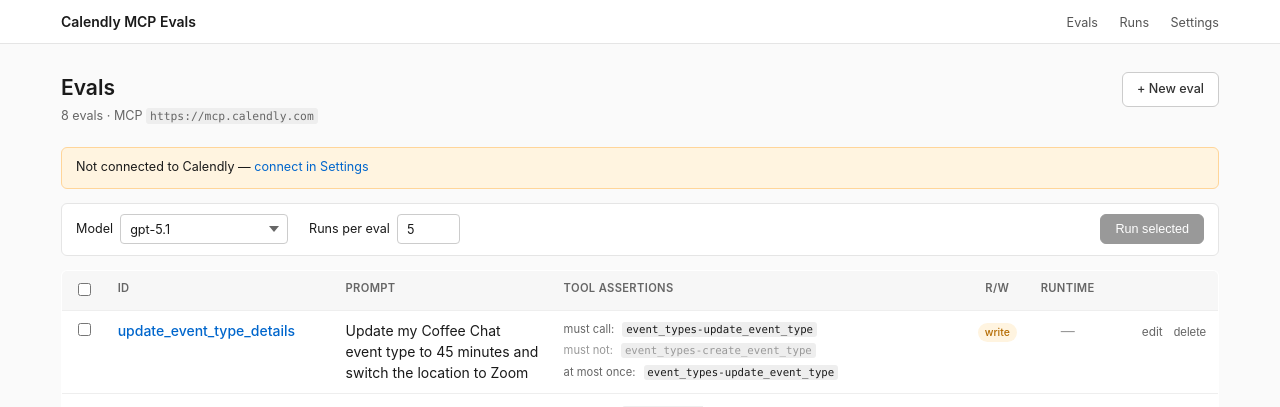
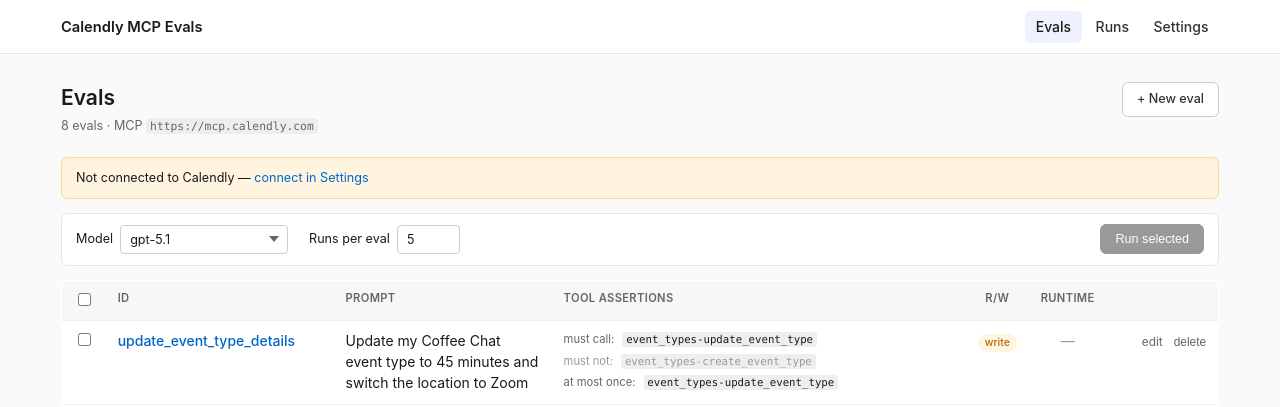
Before and after one commit to mkimelblat/mcp-testing, a FastAPI app: page / in a window 1280 px wide. Shown: the top 407 px of the page. Run offline with FastAPI, Linux system fonts and the light colour scheme; data comes from the database, SQL or seed files in the repository; some libraries are stand-ins or nearby versions.

Commit message:
Make top nav more prominent with active-page styling
Larger, bolder links with pill-style hover and an indigo highlight on
the current section via aria-current="page".

```diff
--- a/app/static/style.css
+++ b/app/static/style.css
@@ -22,9 +22,16 @@
     max-width: 1200px; margin: 0 auto; padding: 0.75rem 1.5rem;
     display: flex; align-items: center; justify-content: space-between;
 }
-.brand { font-weight: 600; font-size: 1rem; color: #1a1a1a; }
+.brand { font-weight: 600; font-size: 1.05rem; color: #1a1a1a; }
+.topbar nav { display: flex; gap: 0.25rem; }
 .topbar nav a {
-    margin-left: 1.25rem; color: #555; font-size: 0.9rem;
+    color: #333; font-size: 1rem; font-weight: 500;
+    padding: 0.4rem 0.75rem; border-radius: 6px;
+    text-decoration: none;
+}
+.topbar nav a:hover { background: #f2f2f2; color: #1a1a1a; }
+.topbar nav a[aria-current="page"] {
+    background: #eef2ff; color: #1a1a1a;
 }
 
 /* ── Layout ────────────────────────────────────────────────────────────── */
--- a/app/templates/base.html
+++ b/app/templates/base.html
@@ -12,10 +12,11 @@
     <header class="topbar">
         <div class="topbar-inner">
             <a href="/" class="brand">Calendly MCP Evals</a>
+            {% set path = request.url.path %}
             <nav>
-                <a href="/">Evals</a>
-                <a href="/runs">Runs</a>
-                <a href="/settings">Settings</a>
+                <a href="/"         {% if path == '/' %}aria-current="page"{% endif %}>Evals</a>
+                <a href="/runs"     {% if path.startswith('/runs') %}aria-current="page"{% endif %}>Runs</a>
+                <a href="/settings" {% if path.startswith('/settings') %}aria-current="page"{% endif %}>Settings</a>
             </nav>
         </div>
     </header>
```
